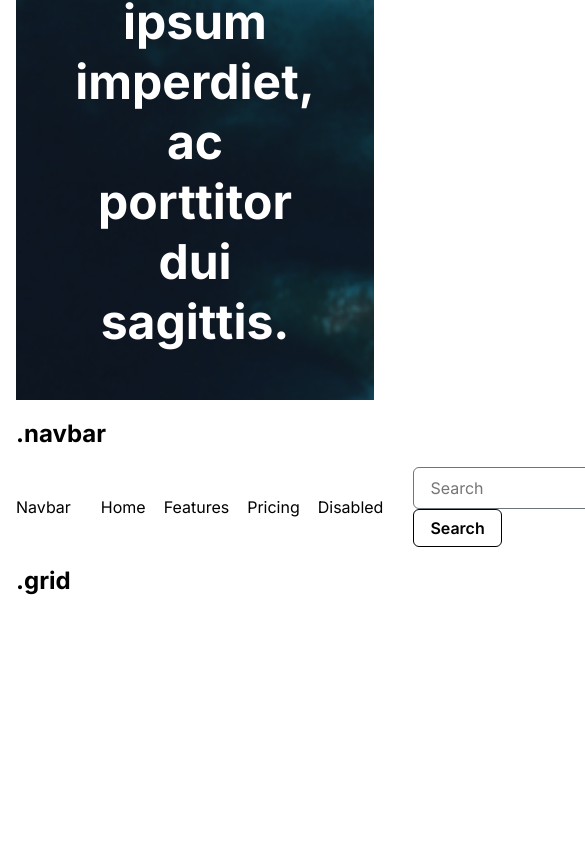
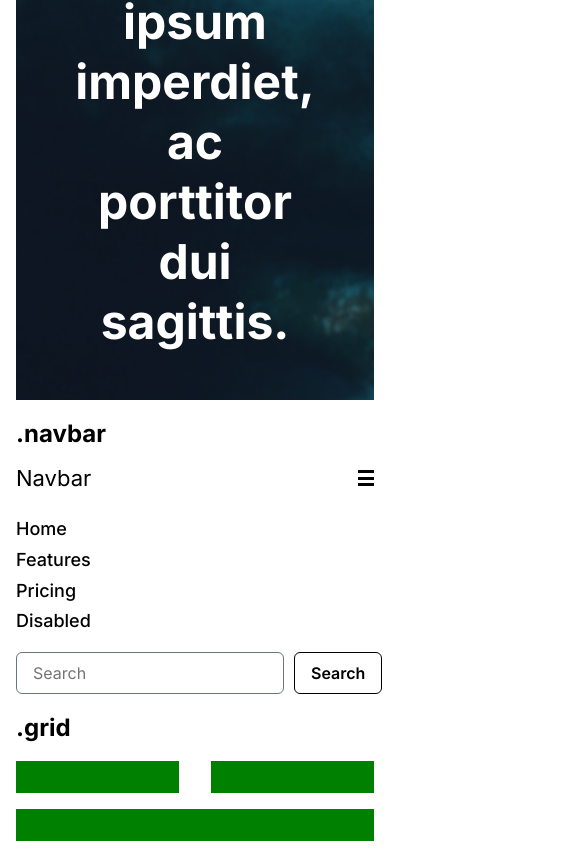
Before and after one commit to EdouardSombie/Integration-3IWJ, a website: page framework/design-guide.html in a window 390 px wide. Shown: the part 1979-2836 px from the top of the page, 585 px wide, since content can reach past the window. Before the commit the page ends 2626 px from the top, so only its background shows below. Drawn offline with Linux system fonts and the light colour scheme.

Commit message:
Fin séance grid

```diff
--- a/framework/design-guide.html
+++ b/framework/design-guide.html
@@ -13,6 +13,7 @@
 				.demo-content {
 					background-color: green;
 					height: 2rem;
+					margin-bottom: 1rem;
 				}
 			}
 		</style>
@@ -82,18 +83,20 @@
 				<nav class="navbar">
 					<div class="container">
 						<a href="#" class="navbar__title">Navbar</a>
+						<button class="navbar__toggle"><span></span></button>
+						<div class="navbar__toggle-content">
 							<ul>
 								<li>
-								<a href="#">Home</a>
+									<a href="#" class="navbar__item">Home</a>
 								</li>
 								<li>
-								<a href="#">Features</a>
+									<a href="#" class="navbar__item">Features</a>
 								</li>
 								<li>
-								<a href="#">Pricing</a>
+									<a href="#" class="navbar__item">Pricing</a>
 								</li>
 								<li>
-								<a href="#">Disabled</a>
+									<a href="#" class="navbar__item">Disabled</a>
 								</li>
 							</ul>
 							<form>
@@ -101,19 +104,20 @@
 								<button class="button button--outline">Search</button>
 							</form>
 						</div>
+					</div>
 				</nav>
 			</section>
 			<section>
 				<h1>.grid</h1>
 				<div class="grid">
 					<div class="row">
-						<div class="col-6">
+						<div class="col-6 col-lg-2">
 							<div class="demo-content"></div>
 						</div>
-						<div class="col-6">
+						<div class="col-6 col-lg-2">
 							<div class="demo-content"></div>
 						</div>
-						<div class="col-12">
+						<div class="col-12 col-lg-8">
 							<div class="demo-content"></div>
 						</div>
 					</div>
--- a/framework/src/css/components/_grid.scss
+++ b/framework/src/css/components/_grid.scss
@@ -1,7 +1,28 @@
+$colNumber: 12;
+$gutter: 2rem;
+
 .grid {
 	overflow: hidden;
 	.row {
 		display: flex;
 		flex-wrap: wrap;
+		margin: 0 calc($gutter / -2);
+	}
+	@for $i from 1 through $colNumber {
+		.col-#{$i} {
+			padding: 0 calc($gutter / 2);
+			width: calc((100% / $colNumber) * $i);
+		}
+	}
+
+	@each $name, $size in $breakpoints {
+		@media screen and (min-width: $size) {
+			@for $i from 1 through $colNumber {
+				.col-#{$name}-#{$i} {
+					padding: 0 calc($gutter / 2);
+					width: calc((100% / $colNumber) * $i);
+				}
+			}
+		}
 	}
 }
--- a/framework/src/css/components/_navbar.scss
+++ b/framework/src/css/components/_navbar.scss
@@ -1,13 +1,97 @@
+// import du module map (natif)
+@use "sass:map";
+
 .navbar {
 	.container {
-		@include flexbox(row, nowrap, space-between, center, rem(30));
-	}
-	ul {
-		@include resetList;
-		@include flexbox(row, nowrap, flex-start, center, rem(18));
-		flex-grow: 1; // prend toute la place disponible
+		@include flexbox(row, wrap, space-between, center, rem(30));
 	}
 	a {
 		color: inherit;
 	}
+	ul {
+		@include resetList;
+		@include flexbox(column, nowrap, flex-start, flex-start, rem(10));
+		flex-grow: 1; // prend toute la place disponible
+		@media screen and (min-width: map.get($breakpoints, "lg")) {
+			@include flexbox(row, nowrap, flex-start, center, rem(18));
+		}
+	}
+	&__item {
+		color: inherit;
+		font-weight: 500;
+		font-size: rem(18);
+	}
+	form {
+		@include flexbox(row, nowrap, flex-start, stretch, rem(10));
+	}
+	&__toggle-content {
+		width: 100%;
+		@include flexbox(column, nowrap, flex-start, flex-start, rem(20));
+		@media screen and (min-width: map.get($breakpoints, "lg")) {
+			width: auto;
+			@include flexbox(row, nowrap, flex-start, center, rem(20));
+			flex-grow: 1;
+		}
+	}
+	&__title {
+		font-size: rem(22);
+		line-height: 1;
+	}
+
+	&__toggle {
+		@include resetButton;
+		display: inline-block;
+		width: rem(16);
+		height: rem(16);
+		position: relative;
+		span {
+			display: block;
+			background-color: var(--text-color);
+			height: rem(3);
+			transition: all 0.3s;
+		}
+		&::before,
+		&::after {
+			content: "";
+			background-color: var(--text-color);
+			height: rem(3);
+			width: 100%;
+			position: absolute;
+		}
+
+		&::before {
+			top: 0;
+			left: 0;
+			transition: all 0.3s;
+		}
+
+		&::after {
+			bottom: 0;
+			left: 0;
+			transition: all 0.3s;
+		}
+
+		&:hover,
+		&.active {
+			span {
+				opacity: 0;
+			}
+			&::before {
+				top: 50%;
+				left: 50%;
+				transform: translateY(-50%) translateX(-50%) rotate(45deg);
+				transform-origin: center;
+			}
+			&::after {
+				top: 50%;
+				left: 50%;
+				transform: translateY(-50%) translateX(-50%) rotate(-45deg);
+				transform-origin: center;
+			}
+		}
+
+		@media screen and (min-width: map.get($breakpoints, "lg")) {
+			display: none;
+		}
+	}
 }
--- a/framework/src/css/partials/_mixins.scss
+++ b/framework/src/css/partials/_mixins.scss
@@ -18,3 +18,10 @@
 	margin: 0;
 	padding: 0;
 }
+
+@mixin resetButton {
+	background-color: transparent;
+	border: none;
+	cursor: pointer;
+	padding: 0;
+}
--- a/framework/src/css/partials/_variables.scss
+++ b/framework/src/css/partials/_variables.scss
@@ -7,6 +7,13 @@ $textColor: #212529;
 // $white: #fff;
 // $grey: #6c757d;
 // $red: #dc3545;
+
+$breakpoints: (
+	"sm": 768px,
+	"md": 960px,
+	"lg": 1180px,
+	"xl": 1420px,
+);
 
 $colors: (
 	"black": #000,
```
Also changed, not shown: framework/dist/main.css, 1 other file. Lines whose indentation alone changed are shown as unchanged.
